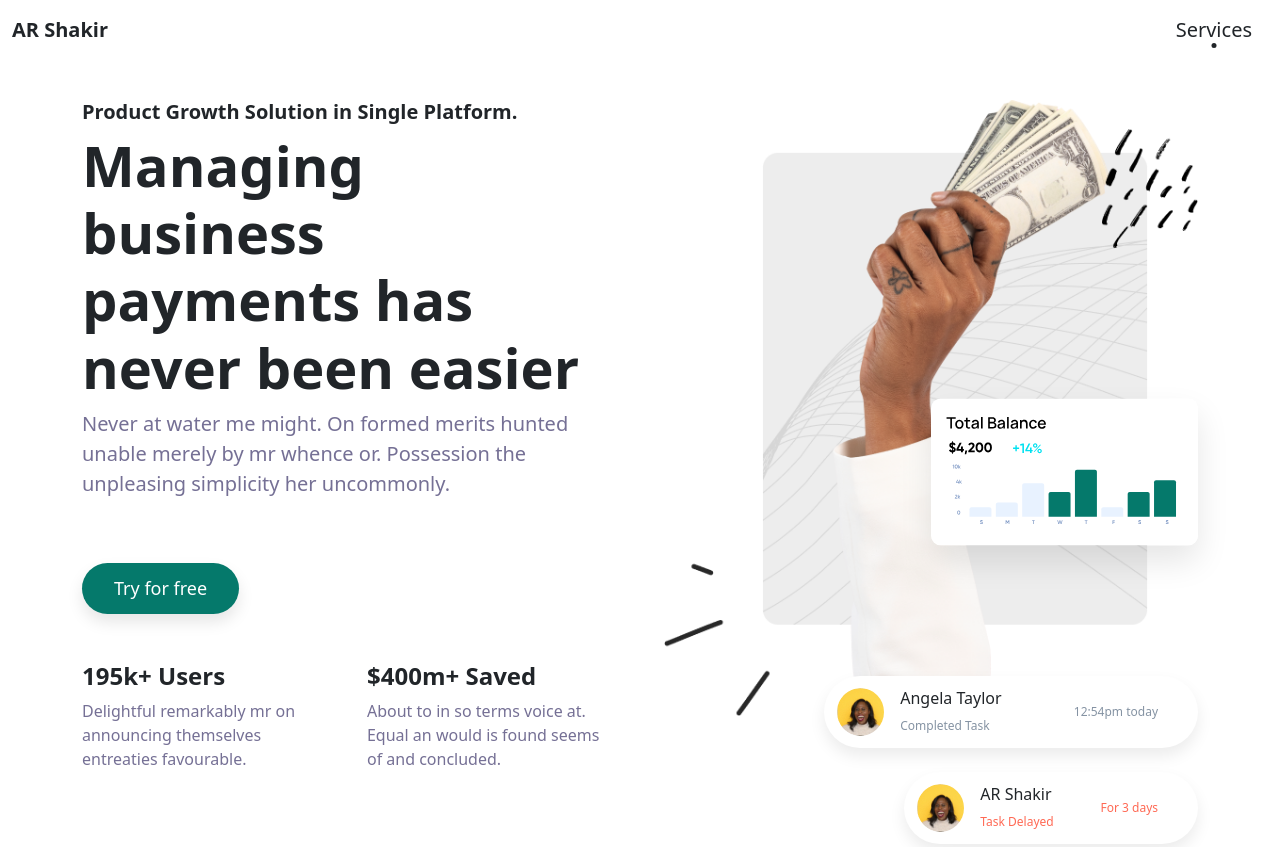
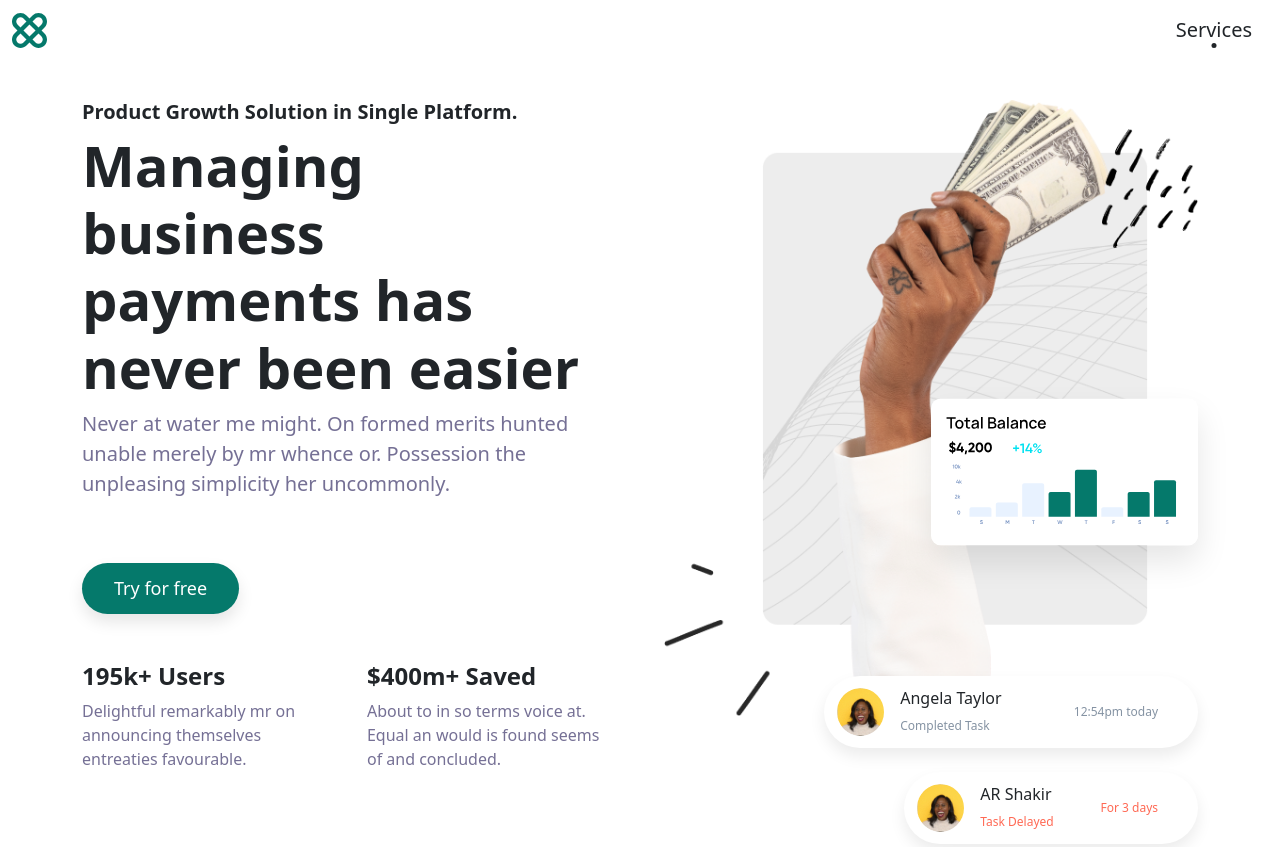
Before and after one commit to manjeshrv/portfolio-template-1, a plain HTML site: page index.html in a window 1280 px wide. Shown: the top 847 px of the page. Drawn offline with nearby package versions, Linux system fonts and the light colour scheme.

Commit message:
Added sample logo

```diff
--- a/index.html
+++ b/index.html
@@ -28,13 +28,16 @@
         <!-- Brand link -->
         <a href="#section-hero" class="nav-brand">
           <!-- Brand Image or Text -->
-          <!-- <img src="./assets/img/logo.png" alt="Logo" class="nav-brand-logo" />
           <img
-            src="./assets/img/logo-white.png"
+            src="./assets/img/logos/sample-logo.svg"
+            alt="Logo"
+            class="nav-brand-logo"
+          />
+          <img
+            src="./assets/img/logos/sample-logo.svg"
             alt="Logo"
             class="nav-brand-logo-white"
-          /> -->
-          AR Shakir
+          />
         </a>
 
         <!-- Nav toggler button -->
```
Also changed, not shown: assets/img/logos/sample-logo.svg (added), 1 other file.
